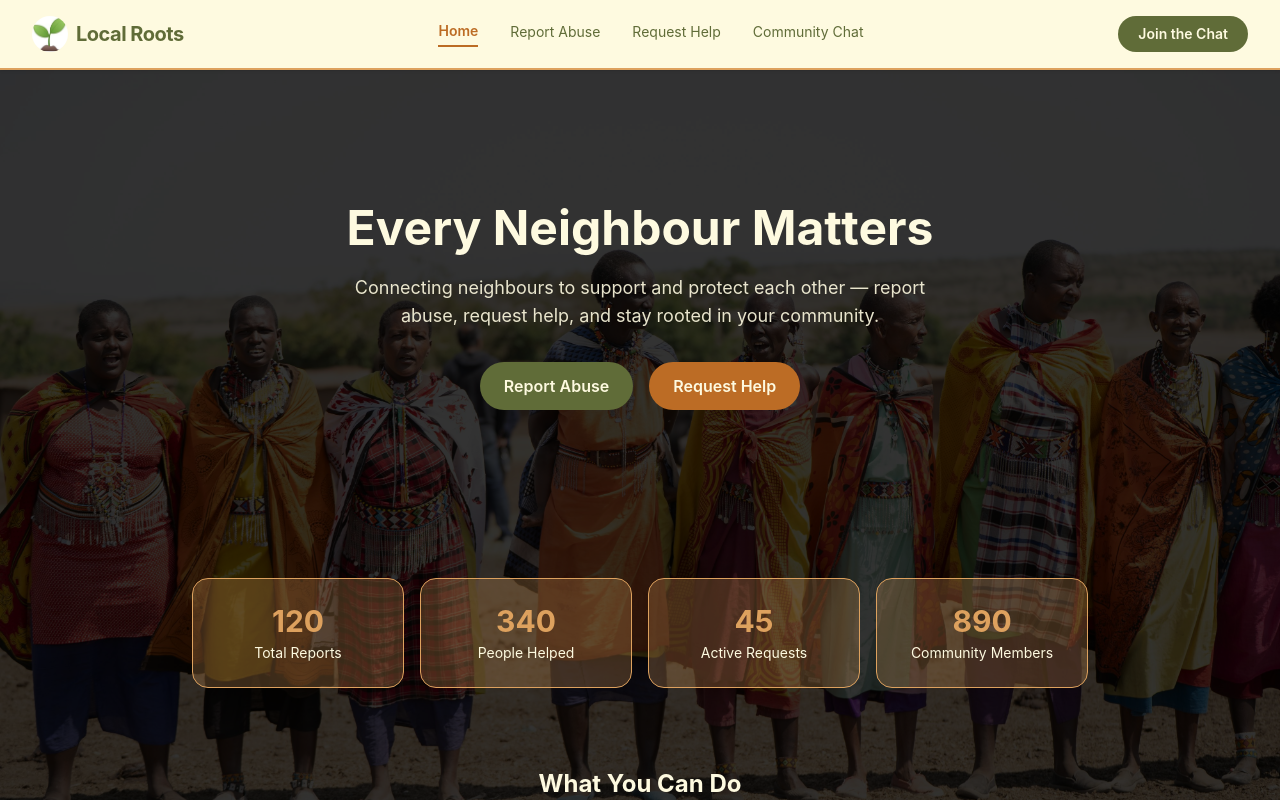
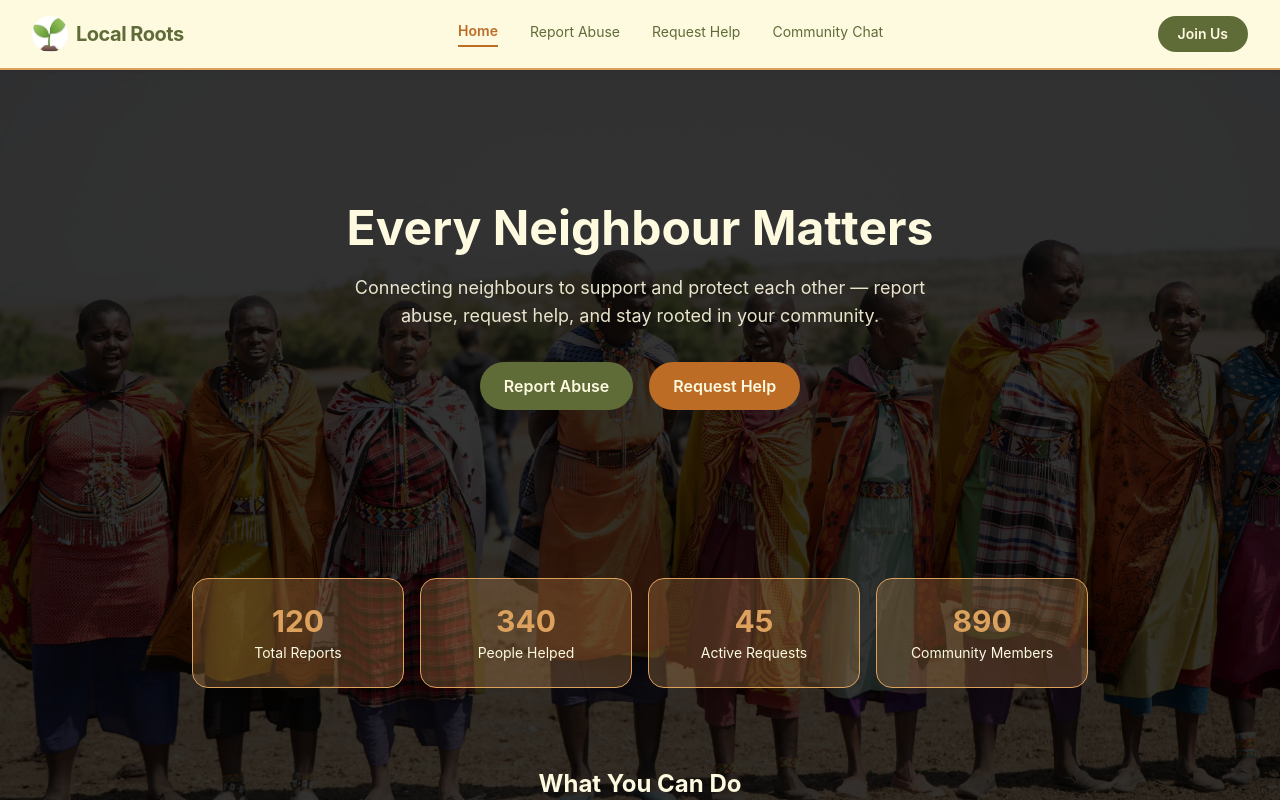
Before and after one commit to lennygitonga/LocalRoots, a React (Vite) app: page / in a window 1280 px wide. Shown: the top 800 px of the page. Built offline with nearby package versions, Linux system fonts and the light colour scheme.

Commit message:
add the join us button in the navbar

```diff
--- a/src/components/Navbar.jsx
+++ b/src/components/Navbar.jsx
@@ -49,14 +49,15 @@ function Navbar() {
         ))}
       </div>
 
-            {/* CTA Button */}
+      {/* Join Us button */}
       <Link
-                to="/chat"
+        to="/auth"
         style={{ backgroundColor: "#606C38", color: "#FEFAE0" }}
         className="px-5 py-2 rounded-full text-sm font-semibold hover:opacity-90 transition-all"
       >
-                Join the Chat
+        Join Us
       </Link>
+
     </nav>
   );
 }
```
Lines whose indentation alone changed are shown as unchanged.
